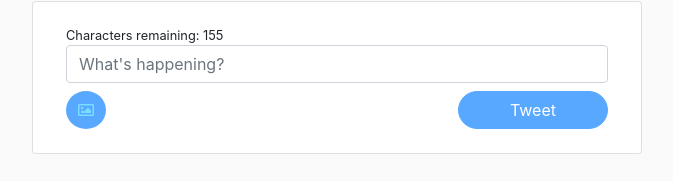
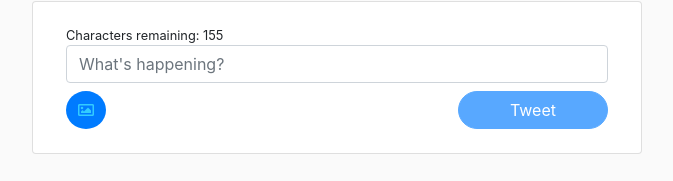
Before and after one commit to coffeestrike/twitter-box-boilerplate, a plain HTML site: page index.html in a window 1280 px wide. Shown: the part 221-402 px from the top of the page, without its empty margins (303-976 px from the left). Drawn offline with nearby package versions, Linux system fonts and the light colour scheme.

Commit message:
fix img btn

```diff
--- a/index.html
+++ b/index.html
@@ -30,7 +30,7 @@
         </div>
 
         <div class="row">
-          <button id="tweet-img-btn" class="btn btn-primary disabled rounded-circle">
+          <button id="tweet-img-btn" class="btn btn-primary rounded-circle">
             <i class="far fa-image text-white"></i>
           </button>
           <button id="tweet-btn" class="btn btn-primary ml-auto disabled">Tweet</button>
```
